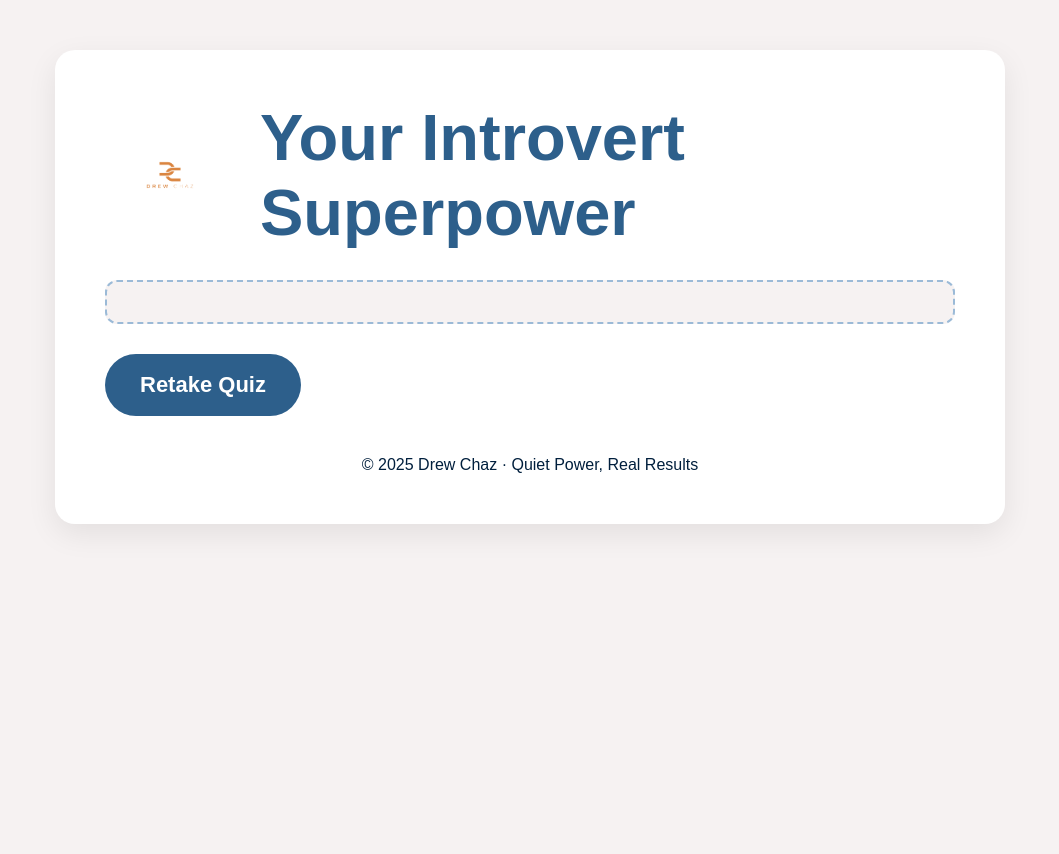
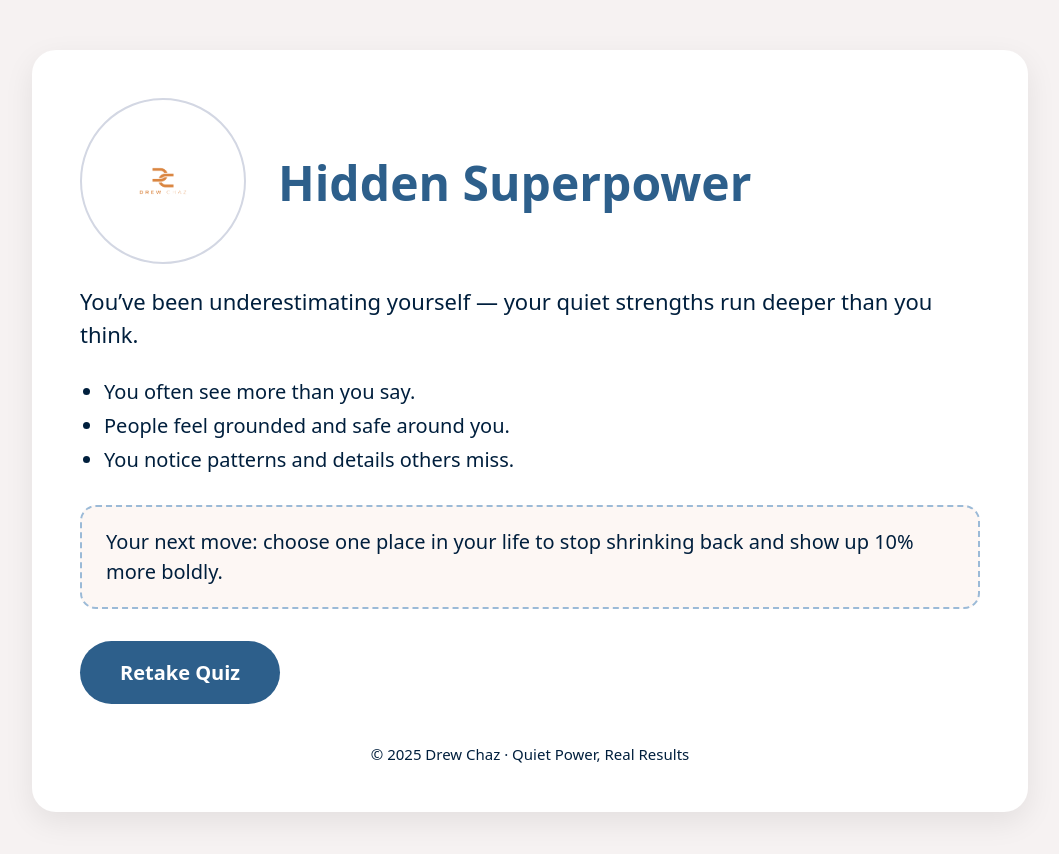
Before and after one commit to drewchaz/introvert-quiz, a plain HTML site: page result.html in a window 1280 px wide. Shown: the whole page, without its empty margins (110-1169 px from the left). Before the commit the page ends 800 px from the top, so only its background shows below. Drawn offline with Linux system fonts and the light colour scheme.

Commit message:
Update result.html

```diff
--- a/result.html
+++ b/result.html
@@ -1,13 +1,14 @@
 <!DOCTYPE html>
 <html lang="en">
 <head>
-    <meta charset="UTF-8">
-    <meta name="viewport" content="width=device-width, initial-scale=1.0">
-    <title>Your Introvert Superpower</title>
+  <meta charset="UTF-8" />
+  <meta name="viewport" content="width=device-width, initial-scale=1.0" />
+  <title>Your Introvert Superpower Result</title>
 
   <style>
     body {
-            font-family: 'Poppins', sans-serif;
+      font-family: system-ui, -apple-system, BlinkMacSystemFont, "Segoe UI",
+        sans-serif;
       margin: 0;
       padding: 0;
       background: #f6f2f2;
@@ -15,39 +16,44 @@
     }
 
     .result-box {
-            max-width: 850px;
+      max-width: 900px;
       margin: 50px auto;
-            background: white;
-            padding: 50px;
-            border-radius: 20px;
-            box-shadow: 0 10px 30px rgba(0,0,0,0.08);
+      background: #ffffff;
+      padding: 48px;
+      border-radius: 24px;
+      box-shadow: 0 10px 30px rgba(0, 0, 0, 0.08);
     }
 
-        /* ⭐ NEW HEADER ROW — LOGO + TITLE ON SAME LINE */
+    /* logo + title row */
     .header-row {
       display: flex;
       align-items: center;
-            gap: 25px;
-            margin-bottom: 25px;
+      gap: 32px;
+      margin-bottom: 16px;
     }
 
     .logo img {
-            width: 130px; /* Adjust logo size */
-            display: block;
+      width: 130px;
+      height: 130px;
+      object-fit: contain;
+      border-radius: 50%;
+      border: 2px solid #d3d7e3;
+      padding: 16px;
+      background: #ffffff;
     }
 
     #title {
-            font-size: 65px;
-            font-weight: 700;
+      font-size: 48px;
+      font-weight: 800;
       margin: 0;
-            padding: 0;
-            color: #2d5f8b; /* Your brand blue */
+      color: #2d5f8b;
+      line-height: 1.1;
     }
 
     .tagline {
       font-size: 22px;
-            margin-top: 10px;
-            margin-bottom: 25px;
+      margin-top: 8px;
+      margin-bottom: 24px;
       color: #001f3d;
       line-height: 1.5;
     }
@@ -55,49 +61,52 @@
     ul {
       font-size: 20px;
       line-height: 1.7;
-            padding-left: 25px;
-            margin-bottom: 30px;
+      padding-left: 24px;
+      margin-top: 0;
+      margin-bottom: 28px;
     }
 
     .highlight {
-            background: #f6f2f2;
+      background: #fdf7f4;
       border: 2px dashed #9bbad7;
-            padding: 20px;
-            border-radius: 12px;
+      padding: 20px 24px;
+      border-radius: 16px;
       font-size: 20px;
       line-height: 1.5;
-            margin-bottom: 30px;
+      margin-bottom: 32px;
+      color: #001f3d;
     }
 
     .button {
       display: inline-block;
       background: #2d5f8b;
-            color: white;
-            padding: 18px 35px;
+      color: #ffffff;
+      padding: 18px 40px;
       text-decoration: none;
-            border-radius: 50px;
-            font-size: 22px;
+      border-radius: 999px;
+      font-size: 20px;
       font-weight: 600;
+    }
+
+    .button:hover {
+      opacity: 0.9;
     }
 
     footer {
       text-align: center;
       margin-top: 40px;
-            font-size: 16px;
+      font-size: 15px;
       color: #001f3d;
     }
   </style>
 </head>
-
 <body>
   <div class="result-box">
-
-        <!-- ⭐ FIXED HEADER ROW -->
+    <!-- LOGO + RESULT TITLE -->
     <div class="header-row">
       <div class="logo">
-                <img src="dc-logo.png" alt="Drew Chaz Logo">
+        <img src="dc-logo.png" alt="Drew Chaz Logo" />
       </div>
-
       <h1 id="title">Your Introvert Superpower</h1>
     </div>
 
@@ -107,66 +116,82 @@
 
     <div class="highlight" id="highlight"></div>
 
-        <a class="button" href="https://drewchaz.github.io/introvert-quiz/">Retake Quiz</a>
+    <a class="button" href="https://drewchaz.github.io/introvert-quiz/"
+      >Retake Quiz</a
+    >
 
-        <footer>
-            © 2025 Drew Chaz · Quiet Power, Real Results
-        </footer>
-
+    <footer>© 2025 Drew Chaz · Quiet Power, Real Results</footer>
   </div>
 
   <script>
-        // Grab URL params
-        const urlParams = new URLSearchParams(window.location.search);
-        const result = urlParams.get("result");
+    // Read ?type= from the URL (fallback to ?result= just in case)
+    const params = new URLSearchParams(window.location.search);
+    const type = params.get("type") || params.get("result") || "hidden";
 
-        // Quiz results data
+    // Your four result types
     const results = {
+      hidden: {
+        title: "Hidden Superpower",
+        tagline:
+          "You’ve been underestimating yourself — your quiet strengths run deeper than you think.",
+        bullets: [
+          "You often see more than you say.",
+          "People feel grounded and safe around you.",
+          "You notice patterns and details others miss."
+        ],
+        highlight:
+          "Your next move: choose one place in your life to stop shrinking back and show up 10% more boldly."
+      },
+      thinker: {
+        title: "Deep Thinker",
+        tagline:
+          "Your mind is a processing powerhouse — when you trust it, it becomes your biggest advantage.",
+        bullets: [
+          "You analyze before you act — and that saves you from impulsive mistakes.",
+          "You’re great at connecting dots and spotting what others overlook.",
+          "People come to you when they want a thoughtful, honest perspective."
+        ],
+        highlight:
+          "Your next move: take one decision you’ve been overthinking and give yourself a 24-hour deadline to choose and move."
+      },
+      leader: {
+        title: "Quiet Leader",
+        tagline:
+          "You don’t lead with volume — you lead with presence, follow-through, and calm under pressure.",
+        bullets: [
+          "People naturally look to you when things get stressful.",
+          "You lead by example, not by shouting the loudest.",
+          "Your integrity makes people trust you — even if you’re not the one talking the most."
+        ],
+        highlight:
+          "Your next move: pick one space (work, home, or online) where you’ll speak up once this week with a clear, confident point."
+      },
       visionary: {
         title: "Quiet Visionary",
-                tagline: "Your ideas are built for long-term impact — now build structure.",
+        tagline:
+          "Your ideas are built for long-term impact — now it’s about giving them structure and momentum.",
         bullets: [
           "You think ahead while others react.",
-                    "You see big-picture possibilities.",
-                    "Your ideas can change lives when you give them a plan."
+          "You see big-picture possibilities and long-term outcomes.",
+          "Your ideas can change lives when you give them a plan and a timeline."
         ],
-                highlight: "Choose a 30-day project and channel your ideas into something tangible."
-            },
-            strategist: {
-                title: "Quiet Strategist",
-                tagline: "You see patterns others miss — and you turn them into smart decisions.",
-                bullets: [
-                    "You break complexity into simple steps.",
-                    "You make decisions based on logic, not noise.",
-                    "You stay calm under pressure while others spiral."
-                ],
-                highlight: "Build a simple 3-step plan for your next business or career move."
-            },
-            creator: {
-                title: "Quiet Creator",
-                tagline: "Depth, meaning, and originality — you bring ideas to life in ways that stand out.",
-                bullets: [
-                    "You express your thoughts with purpose.",
-                    "You create from a place of truth, not trends.",
-                    "You attract the right people by being you."
-                ],
-                highlight: "Start sharing your ideas weekly — consistency builds confidence."
+        highlight:
+          "Your next move: choose a 30-day project and channel your ideas into something tangible and shareable."
       }
     };
 
-        // Insert result data
-        if (results[result]) {
-            const data = results[result];
+    const data = results[type] || results.hidden;
 
     document.getElementById("title").textContent = data.title;
     document.getElementById("tagline").textContent = data.tagline;
 
     const listEl = document.getElementById("list");
-            listEl.innerHTML = data.bullets.map(b => `<li>${b}</li>`).join("");
+    listEl.innerHTML = data.bullets
+      .map((item) => `<li>${item}</li>`)
+      .join("");
 
     document.getElementById("highlight").textContent = data.highlight;
-        }
   </script>
-
 </body>
 </html>
+</html>
```
Lines whose indentation alone changed are shown as unchanged.
